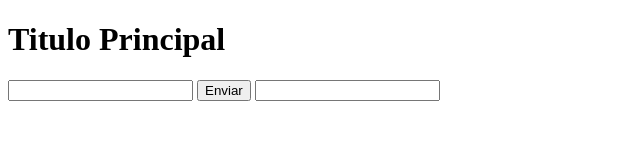
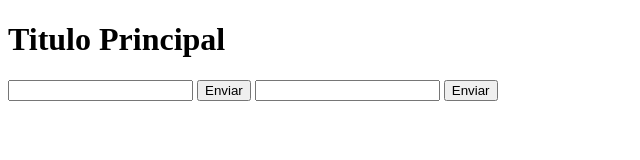
Before and after one commit to luisvega13/Repositorio, a plain HTML site: page index.html in a window 1280 px wide. Shown: the whole page, without its empty margins (0-640 px from the left). Drawn offline with Linux system fonts and the light colour scheme.

Commit message:
Se agregó un botón de submit

```diff
--- a/index.html
+++ b/index.html
@@ -14,6 +14,8 @@
             <input type="button" value="Enviar">
 
             <input type="text" name="apellido" id="apellido">
+
+            <input type="submit" value="Enviar">
         </form>
     </body>
 </html>
```
